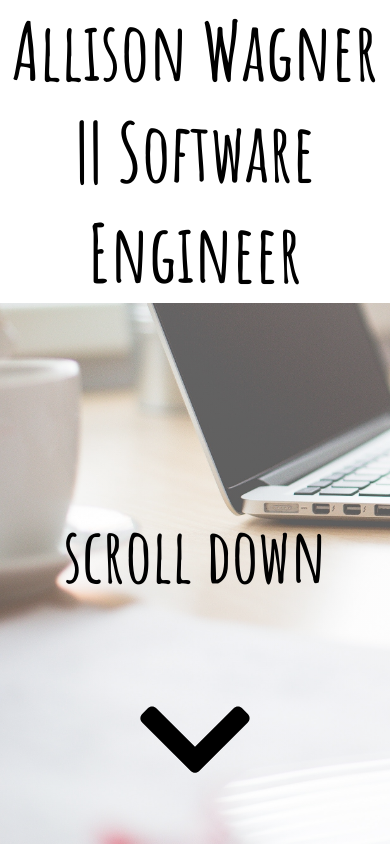
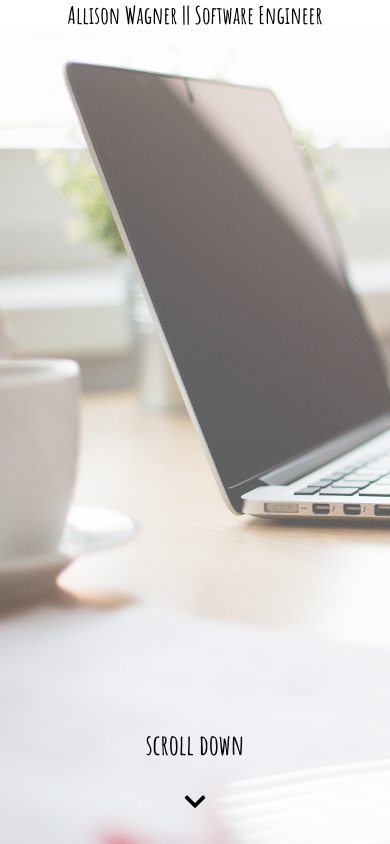
Before and after one commit to allisonjw/Allison-Wagner, a React (Create React App) app: page / in a window 390 px wide. Shown: the top 844 px of the page. Built offline with nearby package versions, Linux system fonts and the light colour scheme.

Commit message:
Fixes screen size in mixins and makes header responsive

```diff
--- a/src/Header/Header.scss
+++ b/src/Header/Header.scss
@@ -1,3 +1,5 @@
+@import '../media-queries';
+
 header {
 	text-align: center;
 	width: 100%;
@@ -14,6 +16,12 @@ h1 {
     font-size: 5em;
     font-weight: 700;
     margin: 0;
+    @include sm {
+      font-size: 3em;
+    }
+    @include xs {
+      font-size: 1.5em;
+    }
 }
 
 div.scroll_down {
@@ -23,6 +31,12 @@ div.scroll_down {
     position: absolute;
     left: 0px;
     right: 0px;
+    @include sm {
+      font-size: 3em;
+    }
+    @include xs {
+      font-size: 1.5em;
+    }
 }
 
 .scroll_down:before {
@@ -43,4 +57,12 @@ div.scroll_down {
 .header_arrow {
   height: 2em;
   width: 2em;
+  @include sm {
+    height: 1.4em;
+    width: 1.4em;
+    }
+  @include xs {
+    height: 1em;
+    width: 1em;
+    }
 }
--- a/src/_media-queries.scss
+++ b/src/_media-queries.scss
@@ -1,11 +1,11 @@
 @mixin xs {
-    @media (min-width: 425px) {
+    @media (max-width: 425px) {
         @content;
     }
 }
 
 @mixin sm {
-    @media (min-width: 576px) {
+    @media (max-width: 676px) {
         @content;
     }
 }
```
